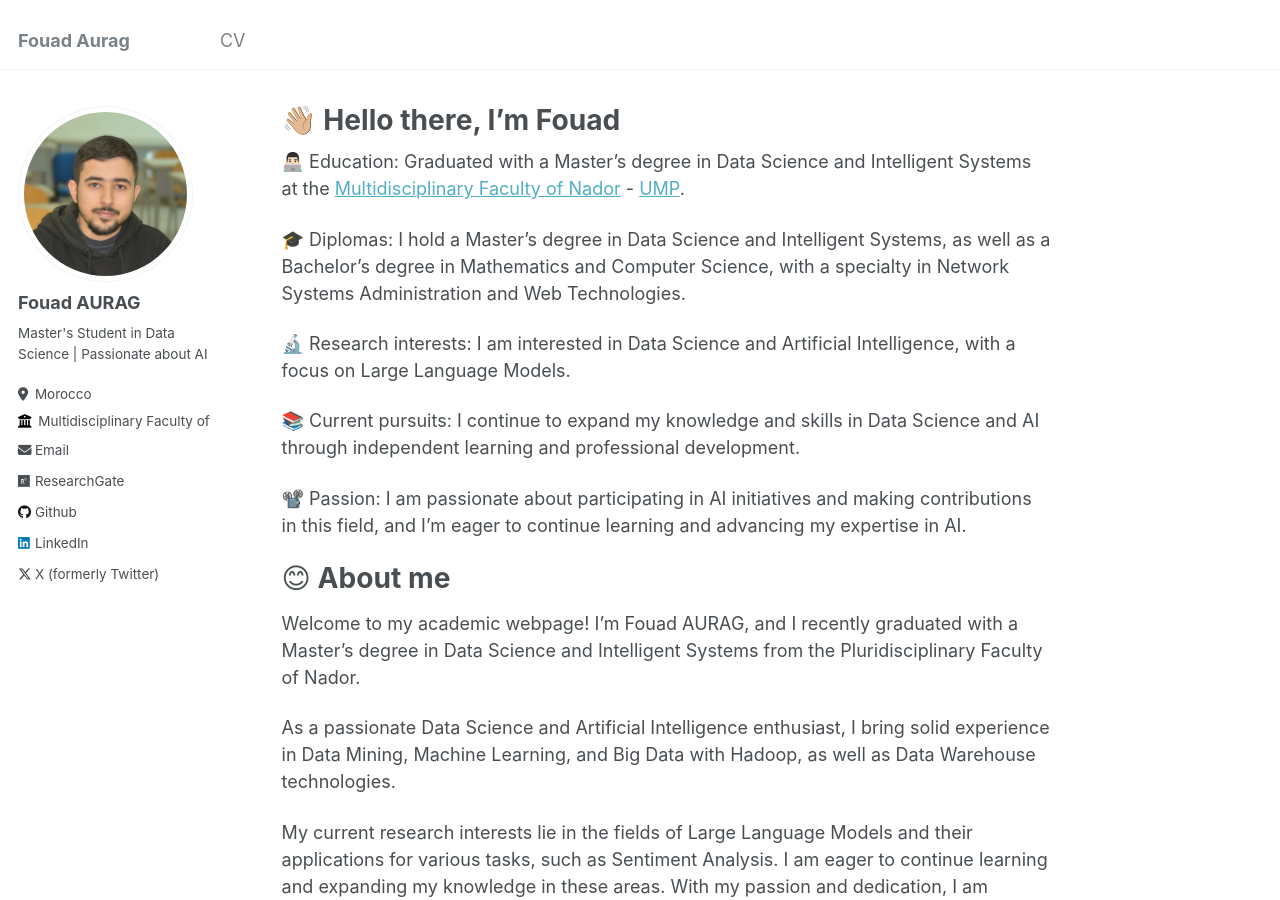
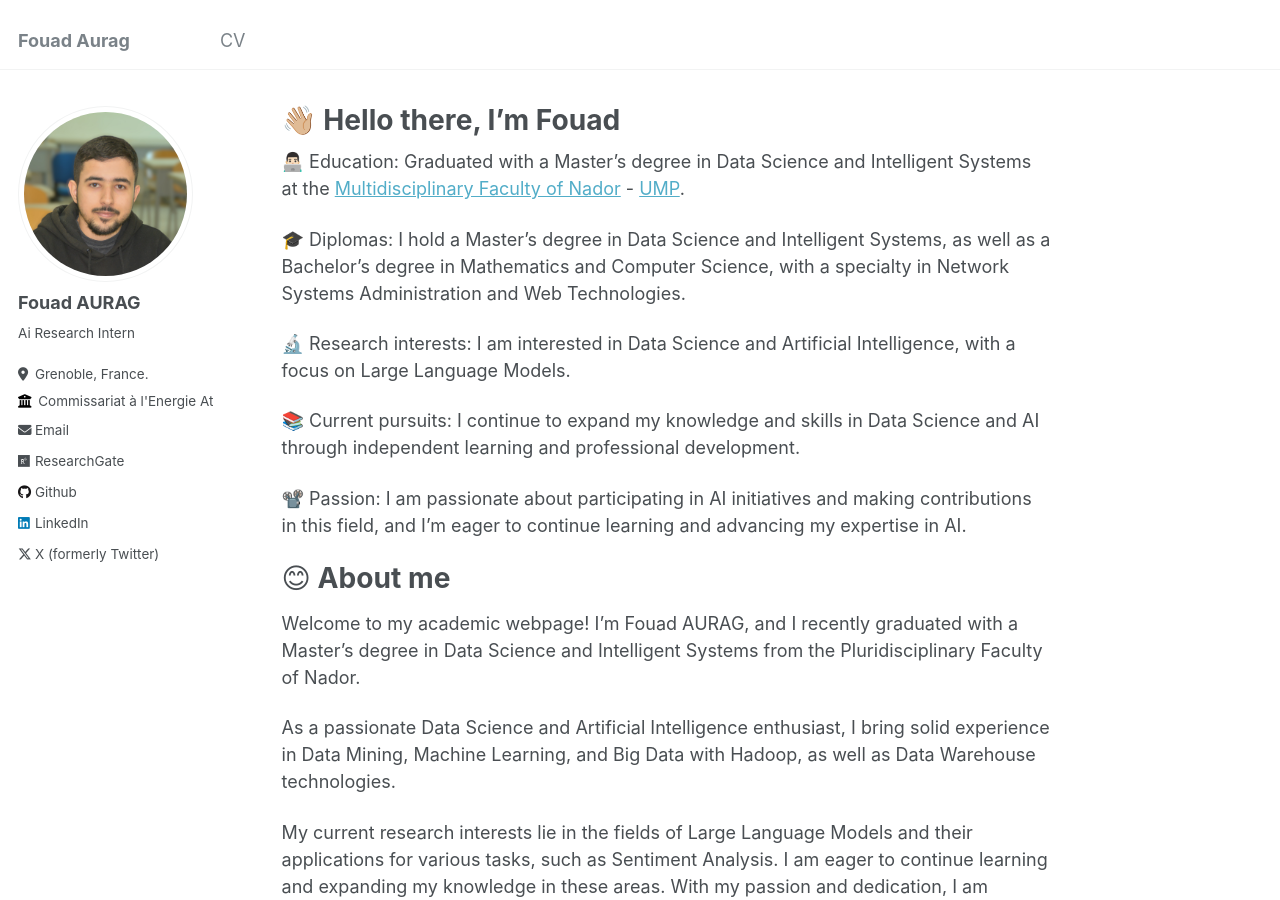
Before and after one commit to aurag-fouad/aurag-fouad.github.io, a Jekyll site: the page built from _pages/about.md, in a window 1280 px wide and 900 px high. Built offline with Jekyll 4.4.1, drawn with Linux system fonts in a browser that asks for light colours.

Commit message:
Updating Infos

```diff
--- a/_config.yml
+++ b/_config.yml
@@ -24,9 +24,9 @@ author:
   avatar           : "profile_pic_3.JPG"
   name             : "Fouad AURAG"
   pronouns         : # example: "she/her"
-  bio              : "Master's Student in Data Science | Passionate about AI"
-  location         : "Morocco"
-  employer         : "Multidisciplinary Faculty of Nador"
+  bio              : "Ai Research Intern"
+  location         : "Grenoble, France."
+  employer         : "Commissariat à l'Energie Atomique et aux Énergies Alternatives(CEA)"
   uri              : # URL
   email            : "aurag.fouad@gmail.com"
 
```
